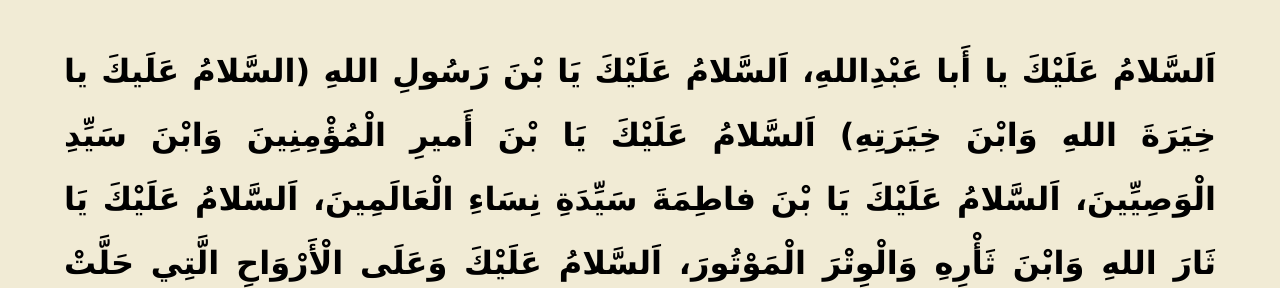
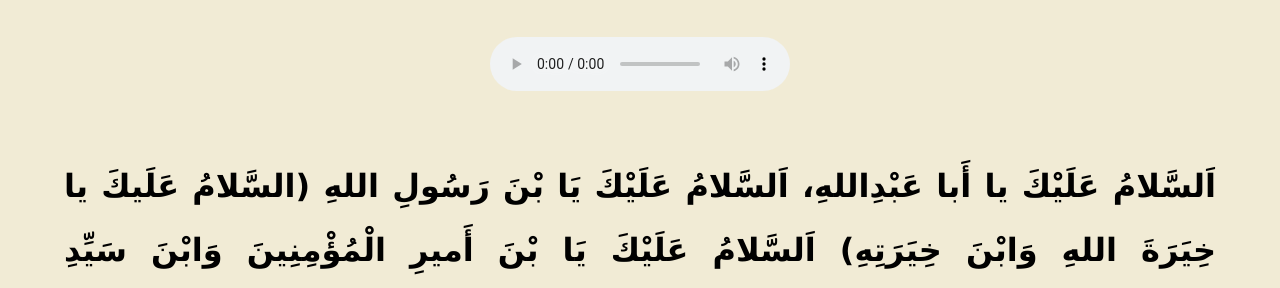
Before and after one commit to AREEG94FAHAD/Ashura, a plain HTML site: page index.html in a window 1280 px wide. Shown: the part 462-750 px from the top of the page. Drawn offline with Linux system fonts and the light colour scheme.

Commit message:
Update index.html

```diff
--- a/index.html
+++ b/index.html
@@ -29,6 +29,12 @@
   <body dir='rtl'>
       <h1>اللهم صل على مُحمَّدٍ وال مُحمَّدٍ وَعَجِّلْ فرجهم الشريف</h1>
       <h2>زيارة عاشوراء</h2>
+    <center>
+    <audio controls>
+        <source src="aus.mp3" type="audio/mpeg">
+      Your browser does not support the audio element.
+      </audio>
+</center>
       <h4>
     اَلسَّلامُ عَلَيْكَ يا أَبا عَبْدِاللهِ، اَلسَّلامُ عَلَيْكَ يَا بْنَ
     رَسُولِ اللهِ (السَّلامُ عَلَيكَ يا خِيَرَةَ اللهِ وَابْنَ خِيَرَتِهِ)
```
